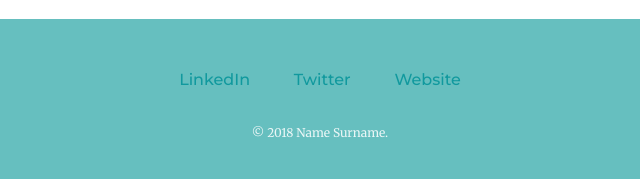
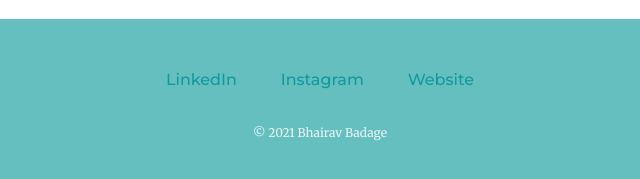
Before and after one commit to BhairavBadage/mini-portfolio-website, a plain HTML site: page index.html in a window 1280 px wide. Shown: the part 2662-2841 px from the top of the page, 320-960 px from the left. Drawn offline with Linux system fonts and the light colour scheme.

Commit message:
Update index.html

```diff
--- a/index.html
+++ b/index.html
@@ -48,9 +48,9 @@
 
     <div class="bottom-container">
       <a class="footer-link" href="https://www.linkedin.com/in/bhairav-badage-517654211">LinkedIn</a>
-      <a class="footer-link" href="https://www.google.com/">Twitter</a>
+      <a class="footer-link" href="https://www.instagram.com/_bhairav_badage_22/">Instagram</a>
       <a class="footer-link" href="https://bhairavbadage.github.io/mini-portfolio-website/">Website</a>
-      <p class="copyright">© 2018 Name Surname.</p>
+      <p class="copyright">© 2021 Bhairav Badage</p>
     </div>
 
 
```
